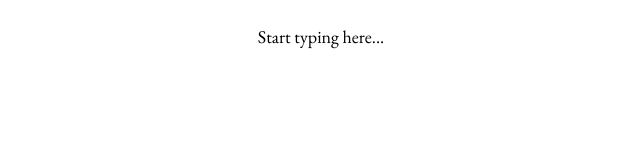
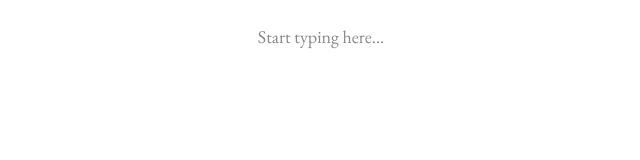
Before and after one commit to thisisrajat/writer, a website: page index.html in a window 1280 px wide. Shown: the full height of the page, 21-661 px from the left. Drawn offline with nearby package versions, Linux system fonts and the light colour scheme.

Commit message:
Changing color of placeholder

```diff
--- a/index.html
+++ b/index.html
@@ -26,6 +26,7 @@
     [contenteditable=true]:empty:before {
       content: attr(placeholder);
       display: block;
+      color: rgba(74, 74, 74, 0.65);
     }
   </style>
 </head>
```
